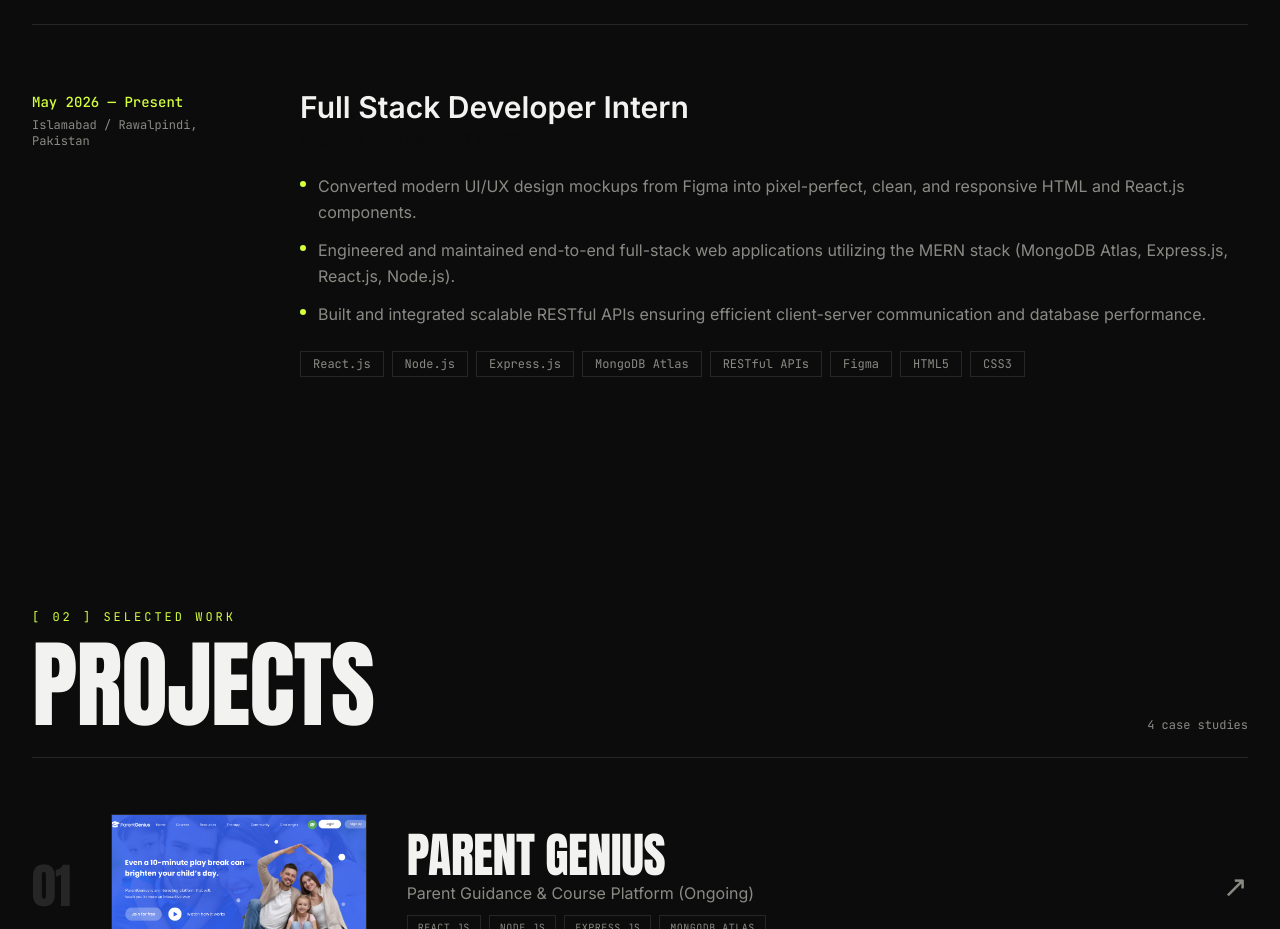
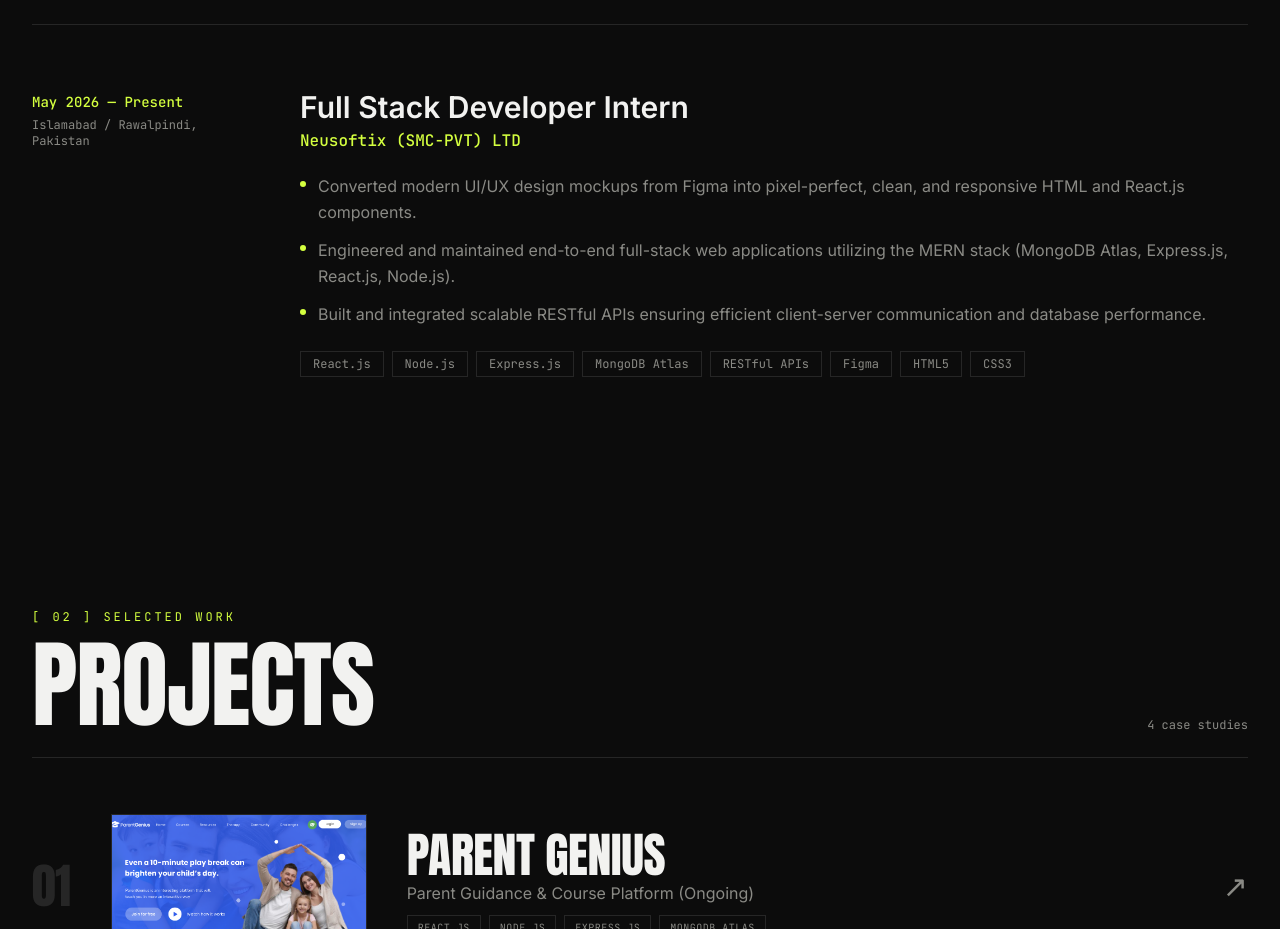
Before and after one commit to dw-dash-codes/portfolio, a React (Vite) app: page / in a window 1280 px wide. Shown: the part 1327-2256 px from the top of the page. Built offline with nearby package versions, Linux system fonts and the light colour scheme; the HTML template or start-up script is replaced by a standard one.

Commit message:
Donw Adjustments

```diff
--- a/src/components/Experience.tsx
+++ b/src/components/Experience.tsx
@@ -40,7 +40,7 @@ export default function Experience() {
                   <h3 className="text-2xl font-semibold text-ink md:text-3xl">
                     {exp.role}
                   </h3>
-                  <p className="mt-1 font-mono text-base font-medium text-accent">
+                  <p className="mt-1 font-mono font-medium text-accent">
                     {exp.company}
                   </p>
 
```
